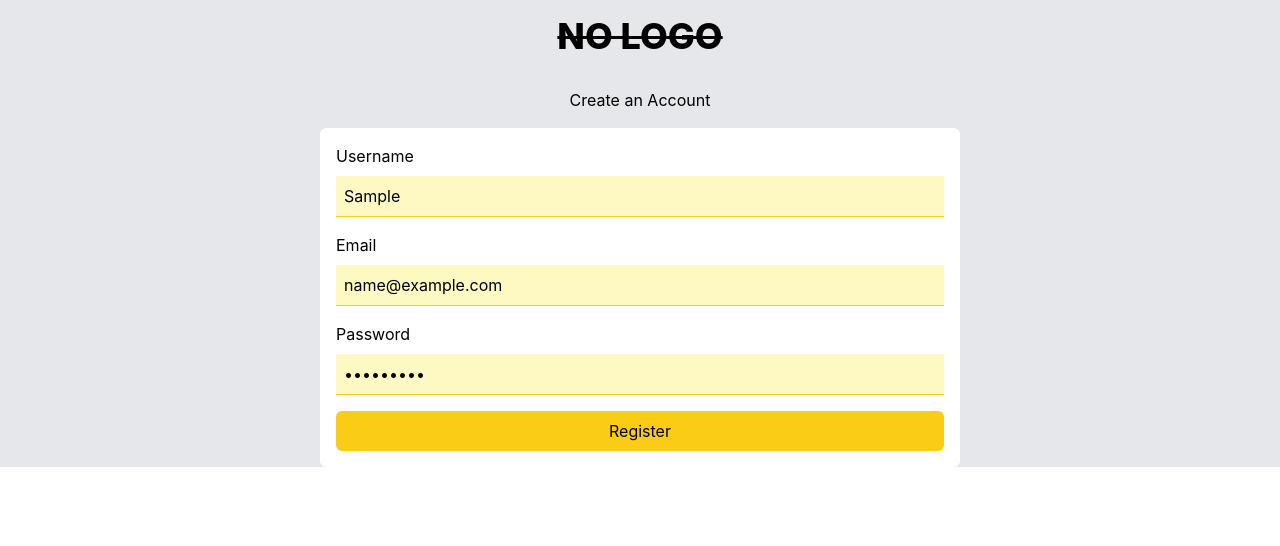
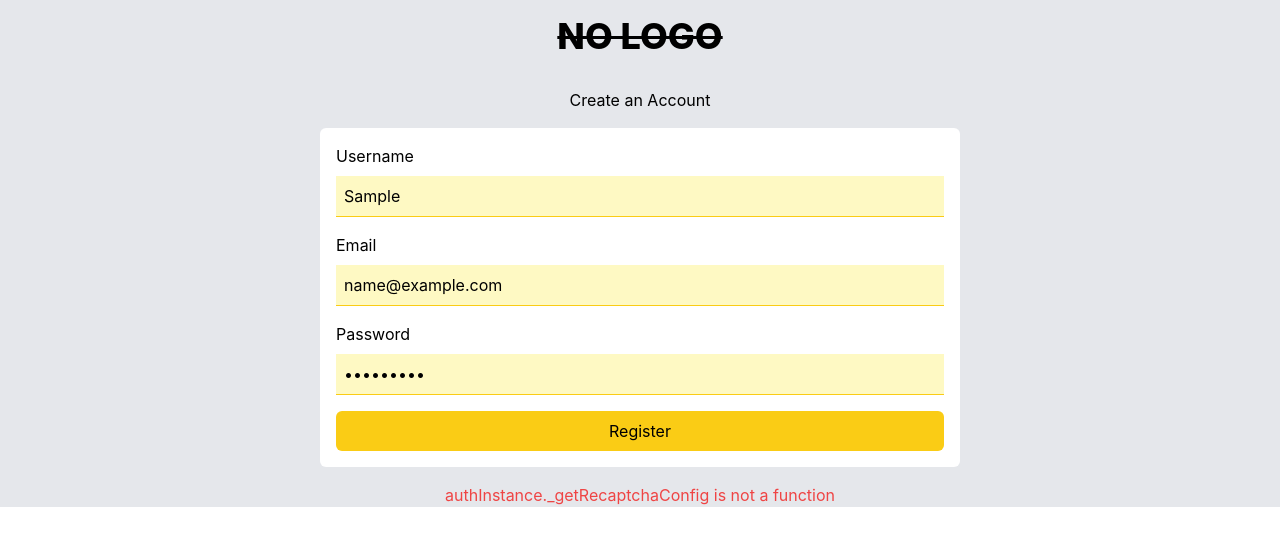
Before and after one commit to philipNgungi037/finishes, a React (Create React App) app: page /register in a window 1280 px wide. Both pictures are taken after typing "Sample", "name@example.com", "Sample123" into the empty fields and a click on the button "Register". Shown: the top 546 px of the page. Built offline with nearby package versions, Linux system fonts and the light colour scheme.

Commit message:
:art: Update success and error messages

```diff
--- a/src/pages/authentication-pages/Signup.jsx
+++ b/src/pages/authentication-pages/Signup.jsx
@@ -21,6 +21,20 @@ const Signup = () => {
             </h1>
             <Register onSubmit={handleSubmit} />
 
+            {/* Display success message if any */}
+            {successMsg && (
+                <div className="text-green-500 text-center mt-4">
+                    {successMsg}
+                </div>
+            )}
+
+            {/* Display error message if any */}
+            {errorMsg && (
+                <div className="text-red-500 text-center mt-4">
+                    {errorMsg}
+                </div>
+            )}
+
         </div>
     )
 }
```
